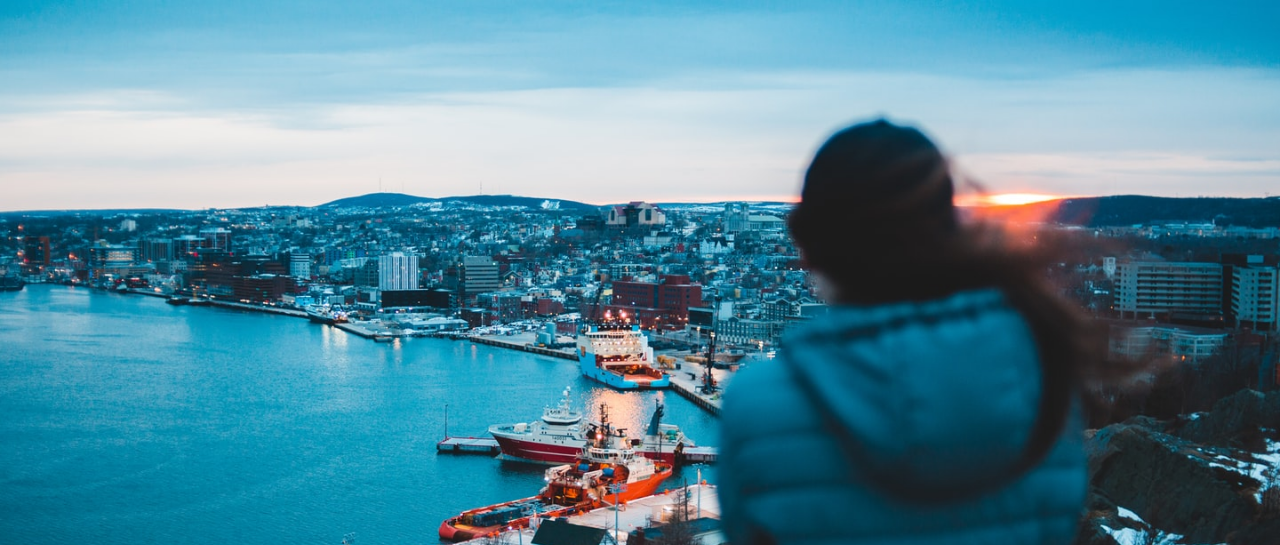
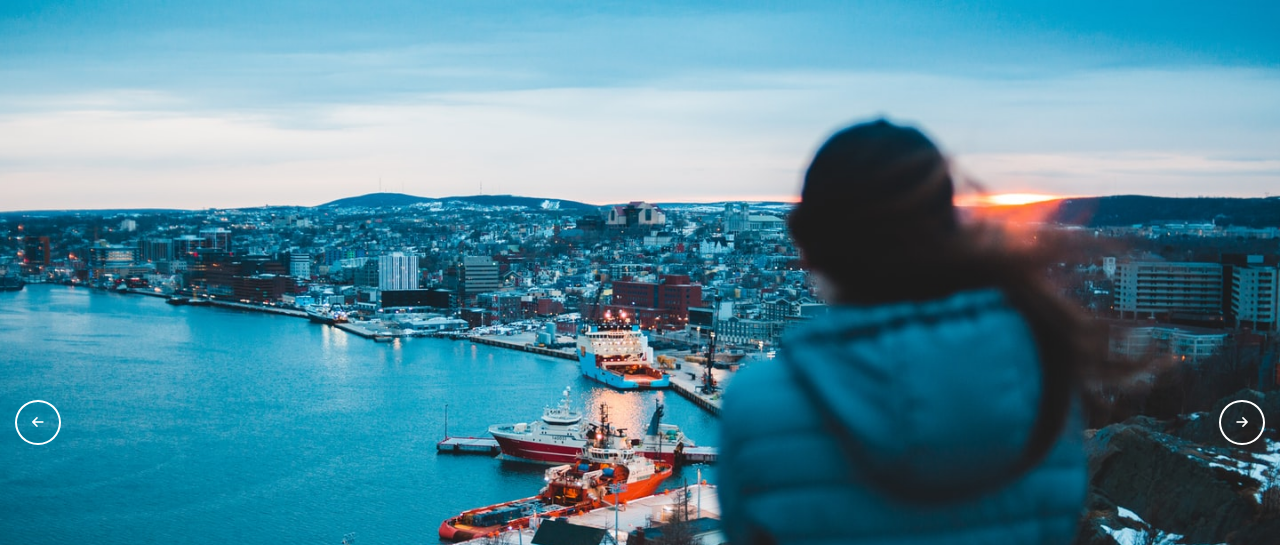
Before and after one commit to Annie-Huang/full_screen_slider, a plain HTML site: page index.html in a window 1280 px wide. Shown: the top 545 px of the page. Drawn offline with Linux system fonts and the light colour scheme.

Commit message:
Style prev and next button.

```diff
--- a/style.css
+++ b/style.css
@@ -55,6 +55,29 @@ body {
     transition: all 0.7s ease-in-out 0.3s; /* The last 0.3s is the delay */
 }
 
+.buttons button#next {
+    position: absolute;
+    top: 50%;
+    right: 15px;
+}
+.buttons button#prev {
+    position: absolute;
+    top: 50%;
+    left: 15px;
+}
+.buttons button {
+    border: 2px solid #fff;
+    background-color: transparent; /* Interesting, I didn't know you can set background color as transparents. */
+    color: #fff;
+    cursor: pointer;
+    padding: 13px 15px;
+    border-radius: 50%;
+    outline: none;
+}
+.buttons button:hover {
+    background-color: #fff;
+    color: #333;
+}
 
 /* Backgorund Images */
 
```
